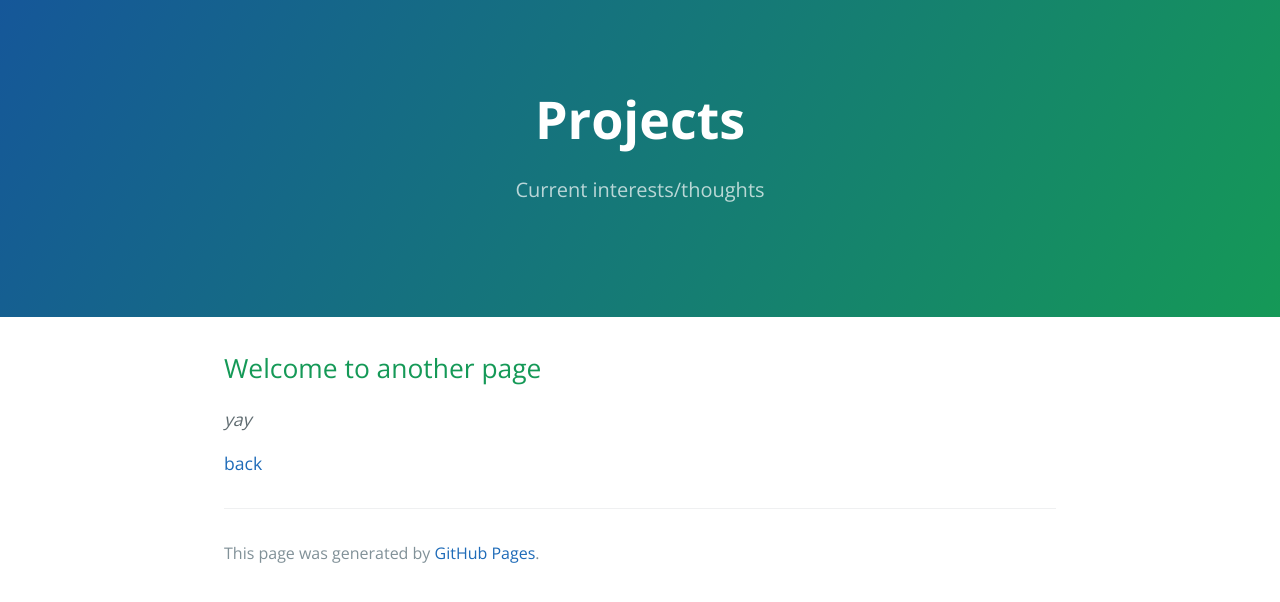
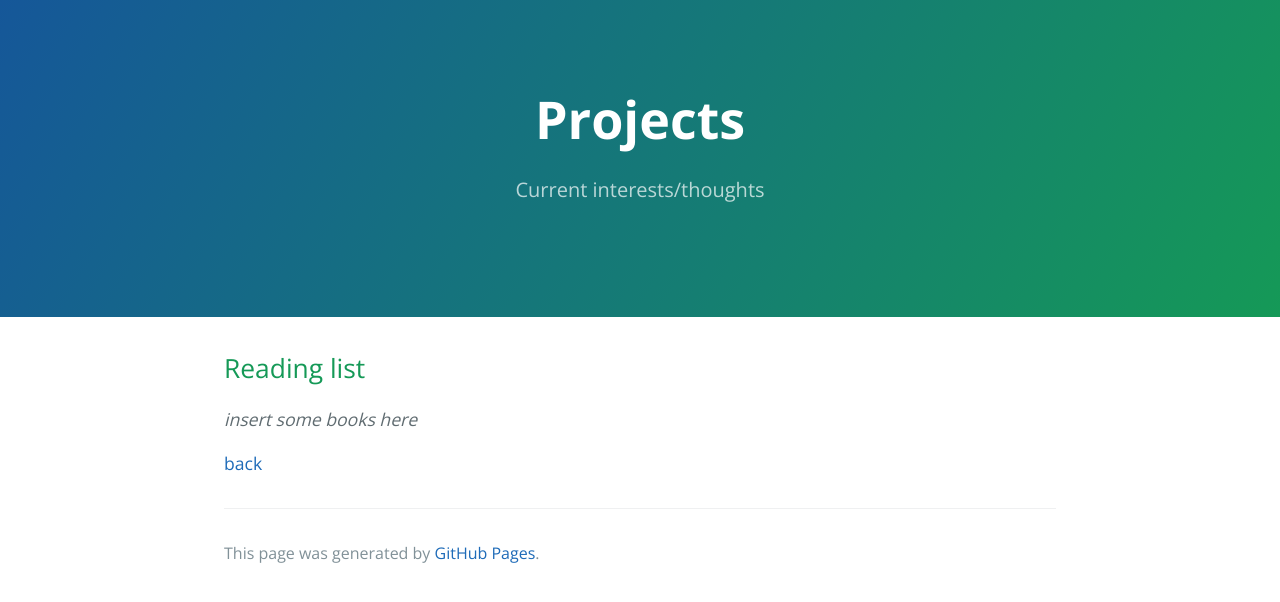
Before and after one commit to alimcmaster1/alimcmaster1.github.io, a Jekyll site: the page built from another-page.md, in a window 1280 px wide. Shown: the top 602 px of the page. Built offline with Jekyll 4.4.1, drawn with Linux system fonts in a browser that asks for light colours.

Commit message:
New site

```diff
--- a/another-page.md
+++ b/another-page.md
@@ -4,8 +4,8 @@ title: Projects
 description: Current interests/thoughts
 ---
 
-## Welcome to another page
+## Reading list
 
-_yay_
+_insert some books here_
 
 [back](./)
```
